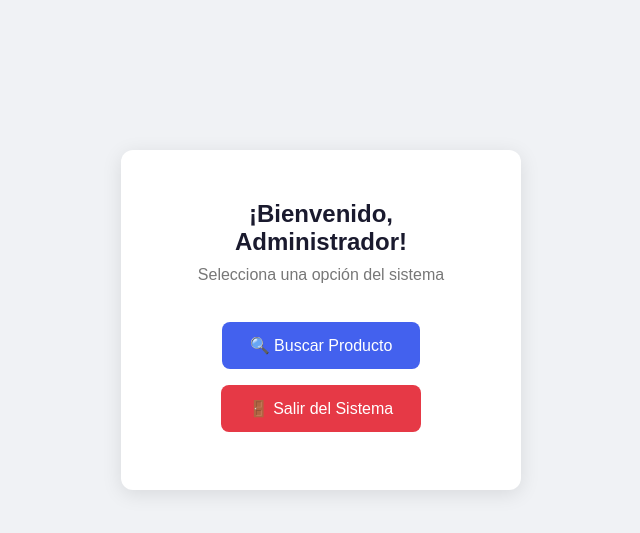
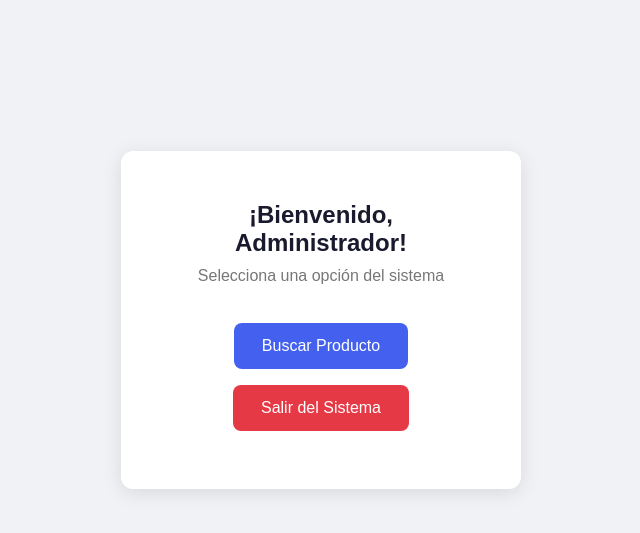
Before and after one commit to Marcelooo2/Examen-parcial, a Flask app: page /principal in a window 1280 px wide. Shown: the part 66-599 px from the top of the page, without its empty margins (319-959 px from the left). Run offline with Flask 3, Linux system fonts and the light colour scheme; a user stored in the database is signed in.

Commit message:
Remove emojis from links in principal.html

```diff
--- a/templates/principal.html
+++ b/templates/principal.html
@@ -32,8 +32,8 @@
     <div class="card">
         <h2>¡Bienvenido, {{ nombre }}!</h2>
         <p>Selecciona una opción del sistema</p>
-        <a href="/buscador" class="btn btn-primary">🔍 Buscar Producto</a><br>
-        <a href="/logout"   class="btn btn-danger">🚪 Salir del Sistema</a>
+        <a href="/buscador" class="btn btn-primary"> Buscar Producto</a><br>
+        <a href="/logout"   class="btn btn-danger"> Salir del Sistema</a>
     </div>
 </div>
 </body>
```
